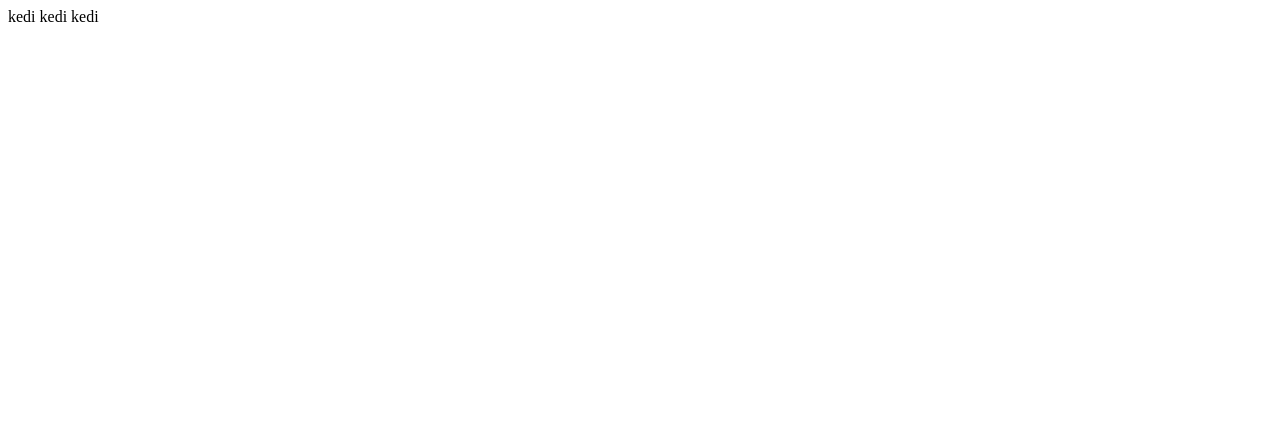
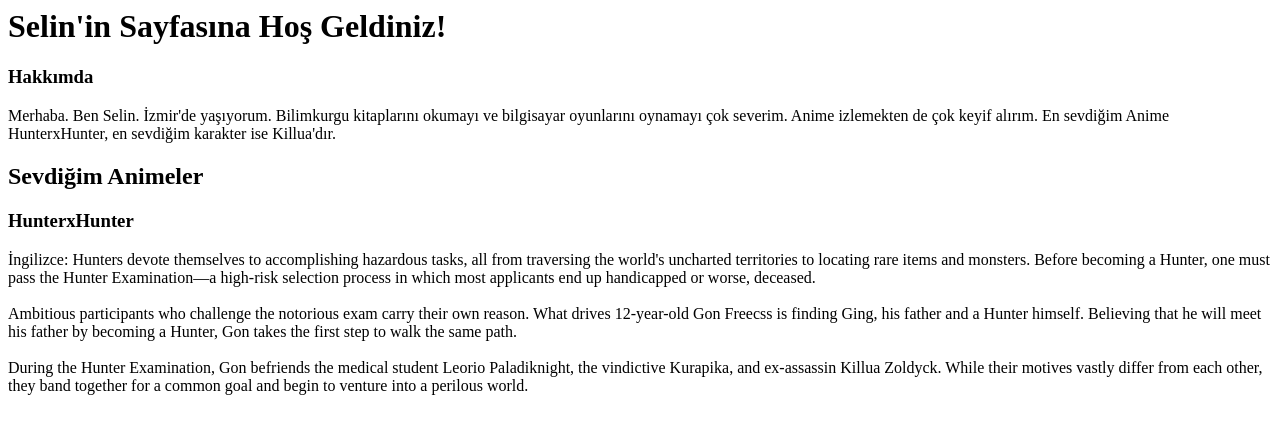
Before and after one commit to Riddox/kodluyoruzilkrepo, a plain HTML site: page index.html in a window 1280 px wide. Drawn offline with Linux system fonts and the light colour scheme.

Commit message:
index modified

```diff
--- a/index.html
+++ b/index.html
@@ -1 +1,17 @@
-kedi kedi kedi
+<head>
+    <body>
+        <h1>Selin'in Sayfasına Hoş Geldiniz!</h1>
+        <div><h3>Hakkımda</h3>
+        <p>Merhaba. Ben Selin. İzmir'de yaşıyorum. Bilimkurgu kitaplarını okumayı ve bilgisayar oyunlarını oynamayı çok severim. Anime izlemekten de çok keyif alırım.
+            En sevdiğim Anime HunterxHunter, en sevdiğim karakter ise Killua'dır.</p>
+        <h2>Sevdiğim Animeler</h2>
+        <h3>HunterxHunter</h3>
+        <p>İngilizce: Hunters devote themselves to accomplishing hazardous tasks, all from traversing the world's uncharted territories to locating rare items and monsters. Before becoming a Hunter, one must pass the Hunter Examination—a high-risk selection process in which most applicants end up handicapped or worse, deceased.
+            <br><br>
+            Ambitious participants who challenge the notorious exam carry their own reason. What drives 12-year-old Gon Freecss is finding Ging, his father and a Hunter himself. Believing that he will meet his father by becoming a Hunter, Gon takes the first step to walk the same path.
+            <br><br>
+            During the Hunter Examination, Gon befriends the medical student Leorio Paladiknight, the vindictive Kurapika, and ex-assassin Killua Zoldyck. While their motives vastly differ from each other, they band together for a common goal and begin to venture into a perilous world.
+        </p>
+        </div>
+    </body>
+</head>
```
